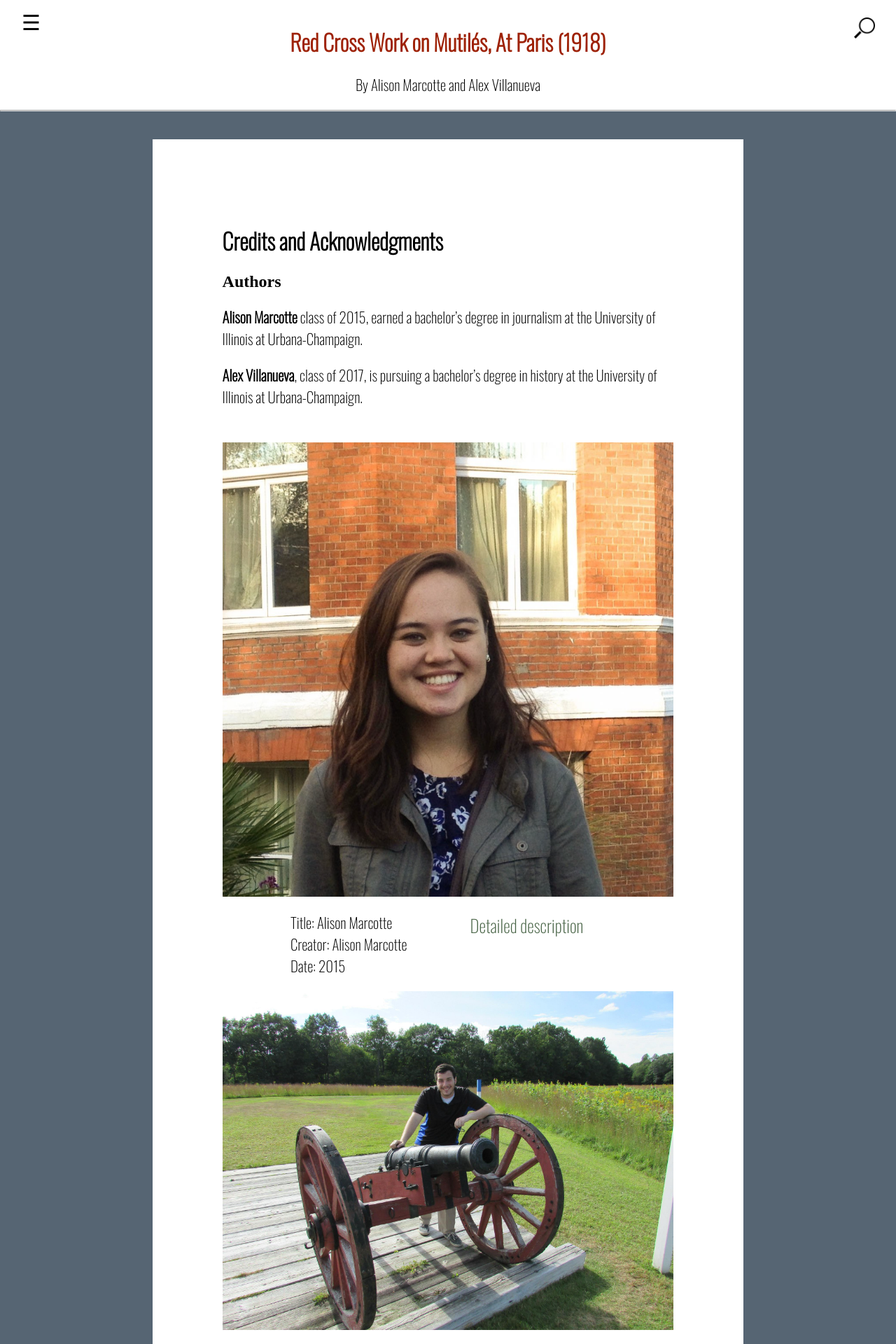
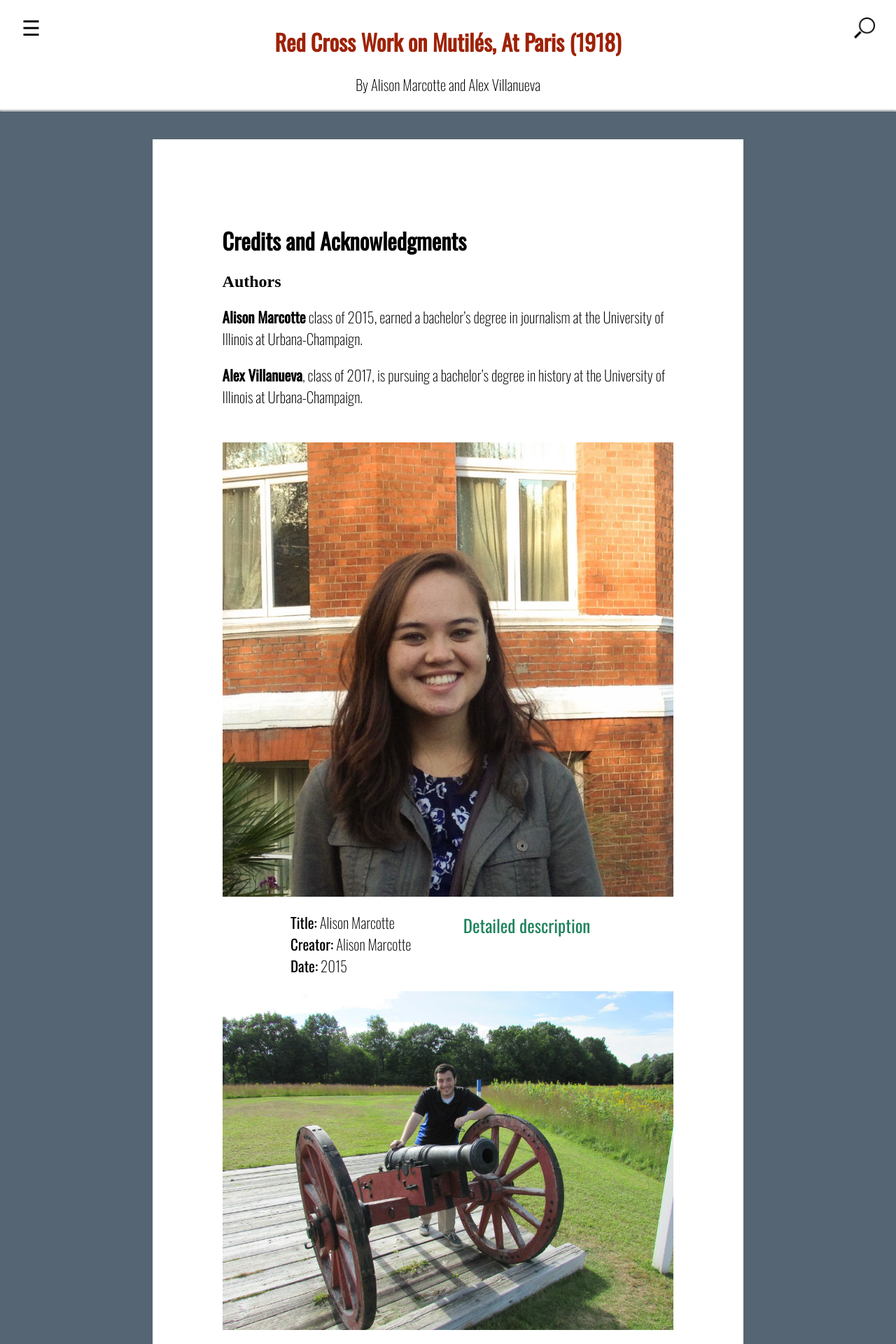
Before and after one commit to TonLeon/Mindoc_Original_Prototype, a Jekyll site: the page built from 008_credits_acknowledgments.md, in a window 1280 px wide. Shown: the top 1920 px of the page at 70% size. Built offline with Jekyll 4.4.1, drawn with Linux system fonts in a browser that asks for light colours.

Commit message:
Add files via upload

```diff
--- a/_sass/main.scss
+++ b/_sass/main.scss
@@ -1,6 +1,5 @@
 @import url('https://fonts.googleapis.com/css2?family=Montserrat:wght@300&display=swap');
-@import url('https://fonts.googleapis.com/css2?family=Oswald:wght@200&display=swap');
-
+@import url('https://fonts.googleapis.com/css2?family=Oswald:wght@200;400&display=swap');
 // Basic
 
 body, html {
@@ -152,7 +151,13 @@
 
 p {
   font-family: "Oswald";
+  font-weight: 200;
   font-size: 21px;
+}
+
+span {
+  font-family: "Oswald";
+  font-weight: 400;
 }
 
 .search_result{
@@ -254,7 +259,7 @@
   font-size: 25px;
   cursor: pointer;
   background-color: transparent;
-  color:#476345;
+  color:#1F835C;
   display: block;
   margin-left: auto;
   margin-right: auto;
```
